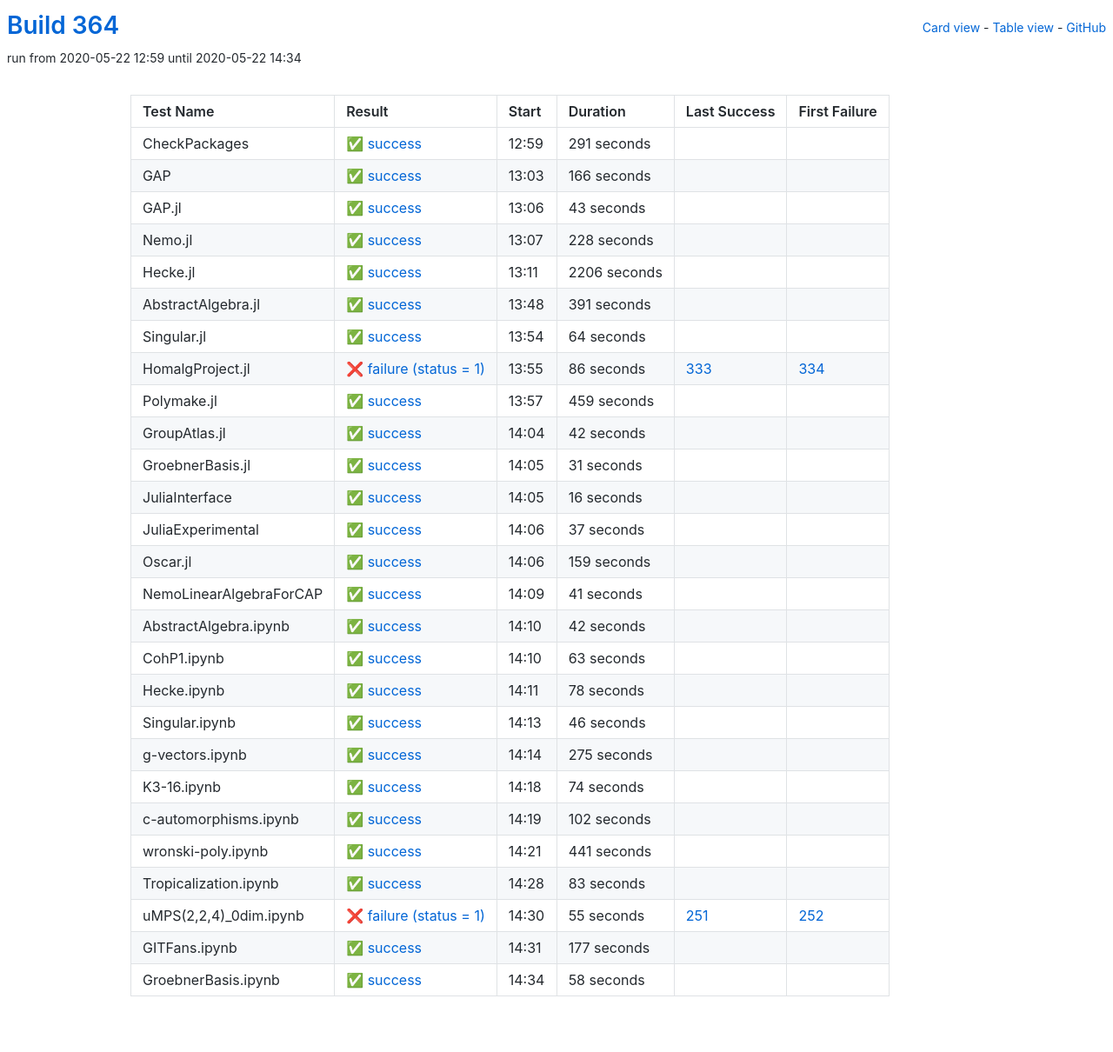
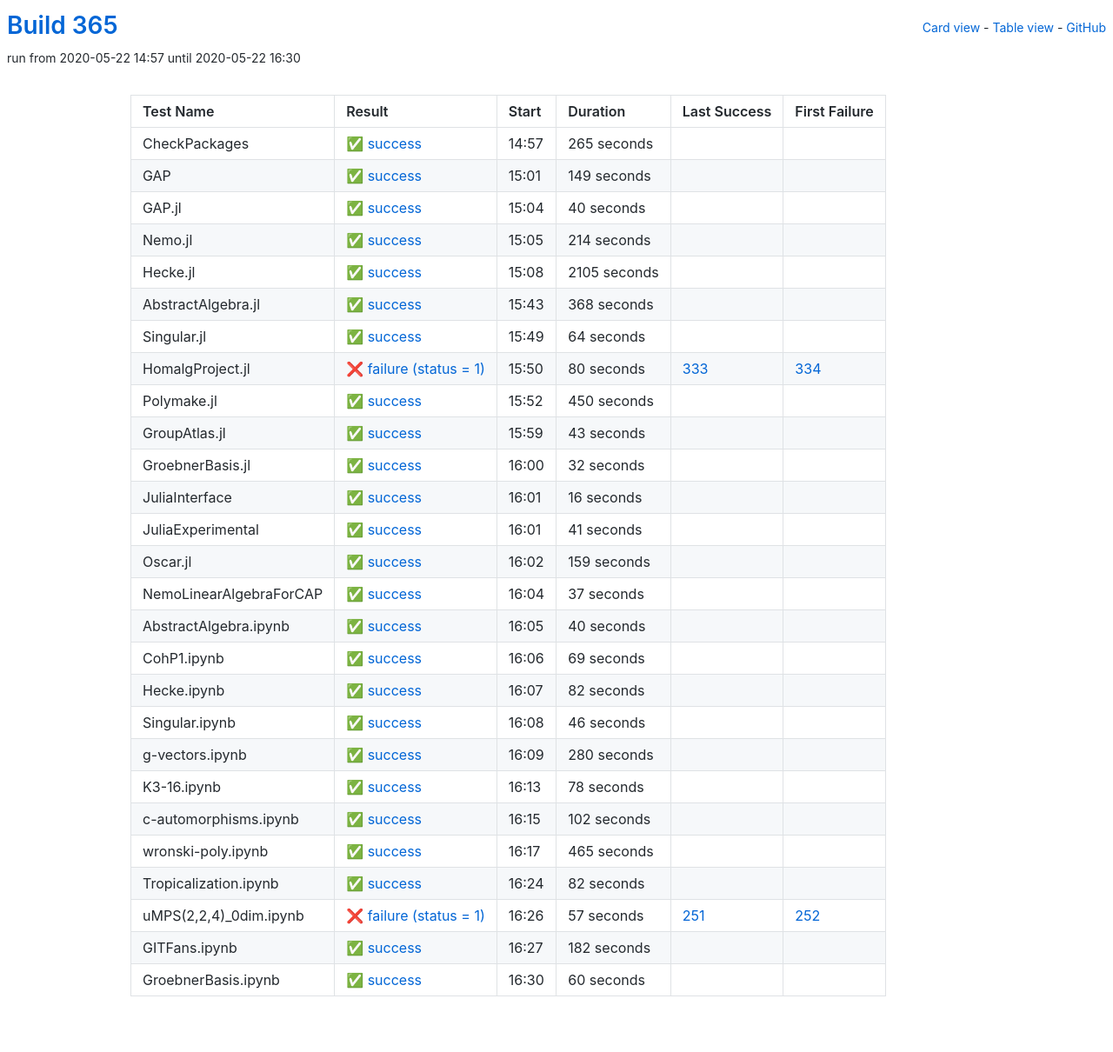
Before and after one commit to oscar-system/oscar-ci-status-1.4, a Jekyll site: the page built from table.html, in a window 1280 px wide. Shown: the whole page at 87% size. Built offline with Jekyll 4.4.1, drawn with Linux system fonts in a browser that asks for light colours.

Commit message:
Build 365

```diff
--- a/_data/ci.yml
+++ b/_data/ci.yml
@@ -1,77 +1,77 @@
-build: 364
-build_url: https://oscarci.mathematik.uni-kl.de/job/oscar-julia-1.4/364/
+build: 365
+build_url: https://oscarci.mathematik.uni-kl.de/job/oscar-julia-1.4/365/
 job: oscar-julia-1.4
 tests:
-- duration: 291
+- duration: 265
   exitcode: 0
   first_failure: false
   first_failure_url: null
   id: checkpackages
   last_success: false
   last_success_url: null
-  log: https://oscarci.mathematik.uni-kl.de/job/oscar-julia-1.4/364/artifact/logs/build-364/CheckPackages.log
+  log: https://oscarci.mathematik.uni-kl.de/job/oscar-julia-1.4/365/artifact/logs/build-365/CheckPackages.log
   name: CheckPackages
-  start: 2020-05-22 12:59
+  start: 2020-05-22 14:57
   status: success
   success: true
-- duration: 166
+- duration: 149
   exitcode: 0
   first_failure: false
   first_failure_url: null
   id: gap
   last_success: false
   last_success_url: null
-  log: https://oscarci.mathematik.uni-kl.de/job/oscar-julia-1.4/364/artifact/logs/build-364/GAP.log
+  log: https://oscarci.mathematik.uni-kl.de/job/oscar-julia-1.4/365/artifact/logs/build-365/GAP.log
   name: GAP
-  start: 2020-05-22 13:03
+  start: 2020-05-22 15:01
   status: success
   success: true
-- duration: 43
+- duration: 40
   exitcode: 0
   first_failure: false
   first_failure_url: null
   id: gap-jl
   last_success: false
   last_success_url: null
-  log: https://oscarci.mathematik.uni-kl.de/job/oscar-julia-1.4/364/artifact/logs/build-364/GAP.jl.log
+  log: https://oscarci.mathematik.uni-kl.de/job/oscar-julia-1.4/365/artifact/logs/build-365/GAP.jl.log
   name: GAP.jl
-  start: 2020-05-22 13:06
+  start: 2020-05-22 15:04
   status: success
   success: true
-- duration: 228
+- duration: 214
   exitcode: 0
   first_failure: false
   first_failure_url: null
   id: nemo-jl
   last_success: false
   last_success_url: null
-  log: https://oscarci.mathematik.uni-kl.de/job/oscar-julia-1.4/364/artifact/logs/build-364/Nemo.jl.log
+  log: https://oscarci.mathematik.uni-kl.de/job/oscar-julia-1.4/365/artifact/logs/build-365/Nemo.jl.log
   name: Nemo.jl
-  start: 2020-05-22 13:07
+  start: 2020-05-22 15:05
   status: success
   success: true
-- duration: 2206
+- duration: 2105
   exitcode: 0
   first_failure: false
   first_failure_url: null
   id: hecke-jl
   last_success: false
   last_success_url: null
-  log: https://oscarci.mathematik.uni-kl.de/job/oscar-julia-1.4/364/artifact/logs/build-364/Hecke.jl.log
+  log: https://oscarci.mathematik.uni-kl.de/job/oscar-julia-1.4/365/artifact/logs/build-365/Hecke.jl.log
   name: Hecke.jl
-  start: 2020-05-22 13:11
+  start: 2020-05-22 15:08
   status: success
   success: true
-- duration: 391
+- duration: 368
   exitcode: 0
   first_failure: false
   first_failure_url: null
   id: abstractalgebra-jl
   last_success: false
   last_success_url: null
-  log: https://oscarci.mathematik.uni-kl.de/job/oscar-julia-1.4/364/artifact/logs/build-364/AbstractAlgebra.jl.log
+  log: https://oscarci.mathematik.uni-kl.de/job/oscar-julia-1.4/365/artifact/logs/build-365/AbstractAlgebra.jl.log
   name: AbstractAlgebra.jl
-  start: 2020-05-22 13:48
+  start: 2020-05-22 15:43
   status: success
   success: true
 - duration: 64
@@ -81,57 +81,57 @@ tests:
   id: singular-jl
   last_success: false
   last_success_url: null
-  log: https://oscarci.mathematik.uni-kl.de/job/oscar-julia-1.4/364/artifact/logs/build-364/Singular.jl.log
+  log: https://oscarci.mathematik.uni-kl.de/job/oscar-julia-1.4/365/artifact/logs/build-365/Singular.jl.log
   name: Singular.jl
-  start: 2020-05-22 13:54
+  start: 2020-05-22 15:49
   status: success
   success: true
-- duration: 86
+- duration: 80
   exitcode: 1
   first_failure: 334
   first_failure_url: https://oscarci.mathematik.uni-kl.de/job/oscar-julia-1.4/334/
   id: homalgproject-jl
   last_success: 333
   last_success_url: https://oscarci.mathematik.uni-kl.de/job/oscar-julia-1.4/333/
-  log: https://oscarci.mathematik.uni-kl.de/job/oscar-julia-1.4/364/artifact/logs/build-364/HomalgProject.jl.log
+  log: https://oscarci.mathematik.uni-kl.de/job/oscar-julia-1.4/365/artifact/logs/build-365/HomalgProject.jl.log
   name: HomalgProject.jl
-  start: 2020-05-22 13:55
+  start: 2020-05-22 15:50
   status: failure
   success: false
-- duration: 459
+- duration: 450
   exitcode: 0
   first_failure: false
   first_failure_url: null
   id: polymake-jl
   last_success: false
   last_success_url: null
-  log: https://oscarci.mathematik.uni-kl.de/job/oscar-julia-1.4/364/artifact/logs/build-364/Polymake.jl.log
+  log: https://oscarci.mathematik.uni-kl.de/job/oscar-julia-1.4/365/artifact/logs/build-365/Polymake.jl.log
   name: Polymake.jl
-  start: 2020-05-22 13:57
+  start: 2020-05-22 15:52
   status: success
   success: true
-- duration: 42
+- duration: 43
   exitcode: 0
   first_failure: false
   first_failure_url: null
   id: groupatlas-jl
   last_success: false
   last_success_url: null
-  log: https://oscarci.mathematik.uni-kl.de/job/oscar-julia-1.4/364/artifact/logs/build-364/GroupAtlas.jl.log
+  log: https://oscarci.mathematik.uni-kl.de/job/oscar-julia-1.4/365/artifact/logs/build-365/GroupAtlas.jl.log
   name: GroupAtlas.jl
-  start: 2020-05-22 14:04
+  start: 2020-05-22 15:59
   status: success
   success: true
-- duration: 31
+- duration: 32
   exitcode: 0
   first_failure: false
   first_failure_url: null
   id: groebnerbasis-jl
   last_success: false
   last_success_url: null
-  log: https://oscarci.mathematik.uni-kl.de/job/oscar-julia-1.4/364/artifact/logs/build-364/GroebnerBasis.jl.log
+  log: https://oscarci.mathematik.uni-kl.de/job/oscar-julia-1.4/365/artifact/logs/build-365/GroebnerBasis.jl.log
   name: GroebnerBasis.jl
-  start: 2020-05-22 14:05
+  start: 2020-05-22 16:00
   status: success
   success: true
 - duration: 16
@@ -141,21 +141,21 @@ tests:
   id: juliainterface
   last_success: false
   last_success_url: null
-  log: https://oscarci.mathematik.uni-kl.de/job/oscar-julia-1.4/364/artifact/logs/build-364/JuliaInterface.log
+  log: https://oscarci.mathematik.uni-kl.de/job/oscar-julia-1.4/365/artifact/logs/build-365/JuliaInterface.log
   name: JuliaInterface
-  start: 2020-05-22 14:05
+  start: 2020-05-22 16:01
   status: success
   success: true
-- duration: 37
+- duration: 41
   exitcode: 0
   first_failure: false
   first_failure_url: null
   id: juliaexperimental
   last_success: false
   last_success_url: null
-  log: https://oscarci.mathematik.uni-kl.de/job/oscar-julia-1.4/364/artifact/logs/build-364/JuliaExperimental.log
+  log: https://oscarci.mathematik.uni-kl.de/job/oscar-julia-1.4/365/artifact/logs/build-365/JuliaExperimental.log
   name: JuliaExperimental
-  start: 2020-05-22 14:06
+  start: 2020-05-22 16:01
   status: success
   success: true
 - duration: 159
@@ -165,57 +165,57 @@ tests:
   id: oscar-jl
   last_success: false
   last_success_url: null
-  log: https://oscarci.mathematik.uni-kl.de/job/oscar-julia-1.4/364/artifact/logs/build-364/Oscar.jl.log
+  log: https://oscarci.mathematik.uni-kl.de/job/oscar-julia-1.4/365/artifact/logs/build-365/Oscar.jl.log
   name: Oscar.jl
-  start: 2020-05-22 14:06
+  start: 2020-05-22 16:02
   status: success
   success: true
-- duration: 41
+- duration: 37
   exitcode: 0
   first_failure: false
   first_failure_url: null
   id: nemolinearalgebraforcap
   last_success: false
   last_success_url: null
-  log: https://oscarci.mathematik.uni-kl.de/job/oscar-julia-1.4/364/artifact/logs/build-364/NemoLinearAlgebraForCAP.log
+  log: https://oscarci.mathematik.uni-kl.de/job/oscar-julia-1.4/365/artifact/logs/build-365/NemoLinearAlgebraForCAP.log
   name: NemoLinearAlgebraForCAP
-  start: 2020-05-22 14:09
+  start: 2020-05-22 16:04
   status: success
   success: true
-- duration: 42
+- duration: 40
   exitcode: 0
   first_failure: false
   first_failure_url: null
   id: abstractalgebra-ipynb
   last_success: false
   last_success_url: null
-  log: https://oscarci.mathematik.uni-kl.de/job/oscar-julia-1.4/364/artifact/logs/build-364/AbstractAlgebra.ipynb.log
+  log: https://oscarci.mathematik.uni-kl.de/job/oscar-julia-1.4/365/artifact/logs/build-365/AbstractAlgebra.ipynb.log
   name: AbstractAlgebra.ipynb
-  start: 2020-05-22 14:10
+  start: 2020-05-22 16:05
   status: success
   success: true
-- duration: 63
+- duration: 69
   exitcode: 0
   first_failure: false
   first_failure_url: null
   id: cohp1-ipynb
   last_success: false
   last_success_url: null
-  log: https://oscarci.mathematik.uni-kl.de/job/oscar-julia-1.4/364/artifact/logs/build-364/CohP1.ipynb.log
+  log: https://oscarci.mathematik.uni-kl.de/job/oscar-julia-1.4/365/artifact/logs/build-365/CohP1.ipynb.log
   name: CohP1.ipynb
-  start: 2020-05-22 14:10
+  start: 2020-05-22 16:06
   status: success
   success: true
-- duration: 78
+- duration: 82
   exitcode: 0
   first_failure: false
   first_failure_url: null
   id: hecke-ipynb
   last_success: false
   last_success_url: null
-  log: https://oscarci.mathematik.uni-kl.de/job/oscar-julia-1.4/364/artifact/logs/build-364/Hecke.ipynb.log
+  log: https://oscarci.mathematik.uni-kl.de/job/oscar-julia-1.4/365/artifact/logs/build-365/Hecke.ipynb.log
   name: Hecke.ipynb
-  start: 2020-05-22 14:11
+  start: 2020-05-22 16:07
   status: success
   success: true
 - duration: 46
@@ -225,33 +225,33 @@ tests:
   id: singular-ipynb
   last_success: false
   last_success_url: null
-  log: https://oscarci.mathematik.uni-kl.de/job/oscar-julia-1.4/364/artifact/logs/build-364/Singular.ipynb.log
+  log: https://oscarci.mathematik.uni-kl.de/job/oscar-julia-1.4/365/artifact/logs/build-365/Singular.ipynb.log
   name: Singular.ipynb
-  start: 2020-05-22 14:13
+  start: 2020-05-22 16:08
   status: success
   success: true
-- duration: 275
+- duration: 280
   exitcode: 0
   first_failure: false
   first_failure_url: null
   id: g-vectors-ipynb
   last_success: false
   last_success_url: null
-  log: https://oscarci.mathematik.uni-kl.de/job/oscar-julia-1.4/364/artifact/logs/build-364/g-vectors.ipynb.log
+  log: https://oscarci.mathematik.uni-kl.de/job/oscar-julia-1.4/365/artifact/logs/build-365/g-vectors.ipynb.log
   name: g-vectors.ipynb
-  start: 2020-05-22 14:14
+  start: 2020-05-22 16:09
   status: success
   success: true
-- duration: 74
+- duration: 78
   exitcode: 0
   first_failure: false
   first_failure_url: null
   id: k3-16-ipynb
   last_success: false
   last_success_url: null
-  log: https://oscarci.mathematik.uni-kl.de/job/oscar-julia-1.4/364/artifact/logs/build-364/K3-16.ipynb.log
+  log: https://oscarci.mathematik.uni-kl.de/job/oscar-julia-1.4/365/artifact/logs/build-365/K3-16.ipynb.log
   name: K3-16.ipynb
-  start: 2020-05-22 14:18
+  start: 2020-05-22 16:13
   status: success
   success: true
 - duration: 102
@@ -261,68 +261,68 @@ tests:
   id: c-automorphisms-ipynb
   last_success: false
   last_success_url: null
-  log: https://oscarci.mathematik.uni-kl.de/job/oscar-julia-1.4/364/artifact/logs/build-364/c-automorphisms.ipynb.log
+  log: https://oscarci.mathematik.uni-kl.de/job/oscar-julia-1.4/365/artifact/logs/build-365/c-automorphisms.ipynb.log
   name: c-automorphisms.ipynb
-  start: 2020-05-22 14:19
+  start: 2020-05-22 16:15
   status: success
   success: true
-- duration: 441
+- duration: 465
   exitcode: 0
   first_failure: false
   first_failure_url: null
   id: wronski-poly-ipynb
   last_success: false
   last_success_url: null
-  log: https://oscarci.mathematik.uni-kl.de/job/oscar-julia-1.4/364/artifact/logs/build-364/wronski-poly.ipynb.log
+  log: https://oscarci.mathematik.uni-kl.de/job/oscar-julia-1.4/365/artifact/logs/build-365/wronski-poly.ipynb.log
   name: wronski-poly.ipynb
-  start: 2020-05-22 14:21
+  start: 2020-05-22 16:17
   status: success
   success: true
-- duration: 83
+- duration: 82
   exitcode: 0
   first_failure: false
   first_failure_url: null
   id: tropicalization-ipynb
   last_success: false
   last_success_url: null
-  log: https://oscarci.mathematik.uni-kl.de/job/oscar-julia-1.4/364/artifact/logs/build-364/Tropicalization.ipynb.log
+  log: https://oscarci.mathematik.uni-kl.de/job/oscar-julia-1.4/365/artifact/logs/build-365/Tropicalization.ipynb.log
   name: Tropicalization.ipynb
-  start: 2020-05-22 14:28
+  start: 2020-05-22 16:24
   status: success
   success: true
-- duration: 55
+- duration: 57
   exitcode: 1
   first_failure: 252
   first_failure_url: https://oscarci.mathematik.uni-kl.de/job/oscar-julia-1.4/252/
   id: umps-2-2-4-0dim-ipynb
   last_success: 251
   last_success_url: https://oscarci.mathematik.uni-kl.de/job/oscar-julia-1.4/251/
-  log: https://oscarci.mathematik.uni-kl.de/job/oscar-julia-1.4/364/artifact/logs/build-364/uMPS-2-2-4-_0dim.ipynb.log
+  log: https://oscarci.mathematik.uni-kl.de/job/oscar-julia-1.4/365/artifact/logs/build-365/uMPS-2-2-4-_0dim.ipynb.log
   name: uMPS(2,2,4)_0dim.ipynb
-  start: 2020-05-22 14:30
+  start: 2020-05-22 16:26
   status: failure
   success: false
-- duration: 177
+- duration: 182
   exitcode: 0
   first_failure: false
   first_failure_url: null
   id: gitfans-ipynb
   last_success: false
   last_success_url: null
-  log: https://oscarci.mathematik.uni-kl.de/job/oscar-julia-1.4/364/artifact/logs/build-364/GITFans.ipynb.log
+  log: https://oscarci.mathematik.uni-kl.de/job/oscar-julia-1.4/365/artifact/logs/build-365/GITFans.ipynb.log
   name: GITFans.ipynb
-  start: 2020-05-22 14:31
+  start: 2020-05-22 16:27
   status: success
   success: true
-- duration: 58
+- duration: 60
   exitcode: 0
   first_failure: false
   first_failure_url: null
   id: groebnerbasis-ipynb
   last_success: false
   last_success_url: null
-  log: https://oscarci.mathematik.uni-kl.de/job/oscar-julia-1.4/364/artifact/logs/build-364/GroebnerBasis.ipynb.log
+  log: https://oscarci.mathematik.uni-kl.de/job/oscar-julia-1.4/365/artifact/logs/build-365/GroebnerBasis.ipynb.log
   name: GroebnerBasis.ipynb
-  start: 2020-05-22 14:34
+  start: 2020-05-22 16:30
   status: success
   success: true
```
Also changed, not shown: README.md.
